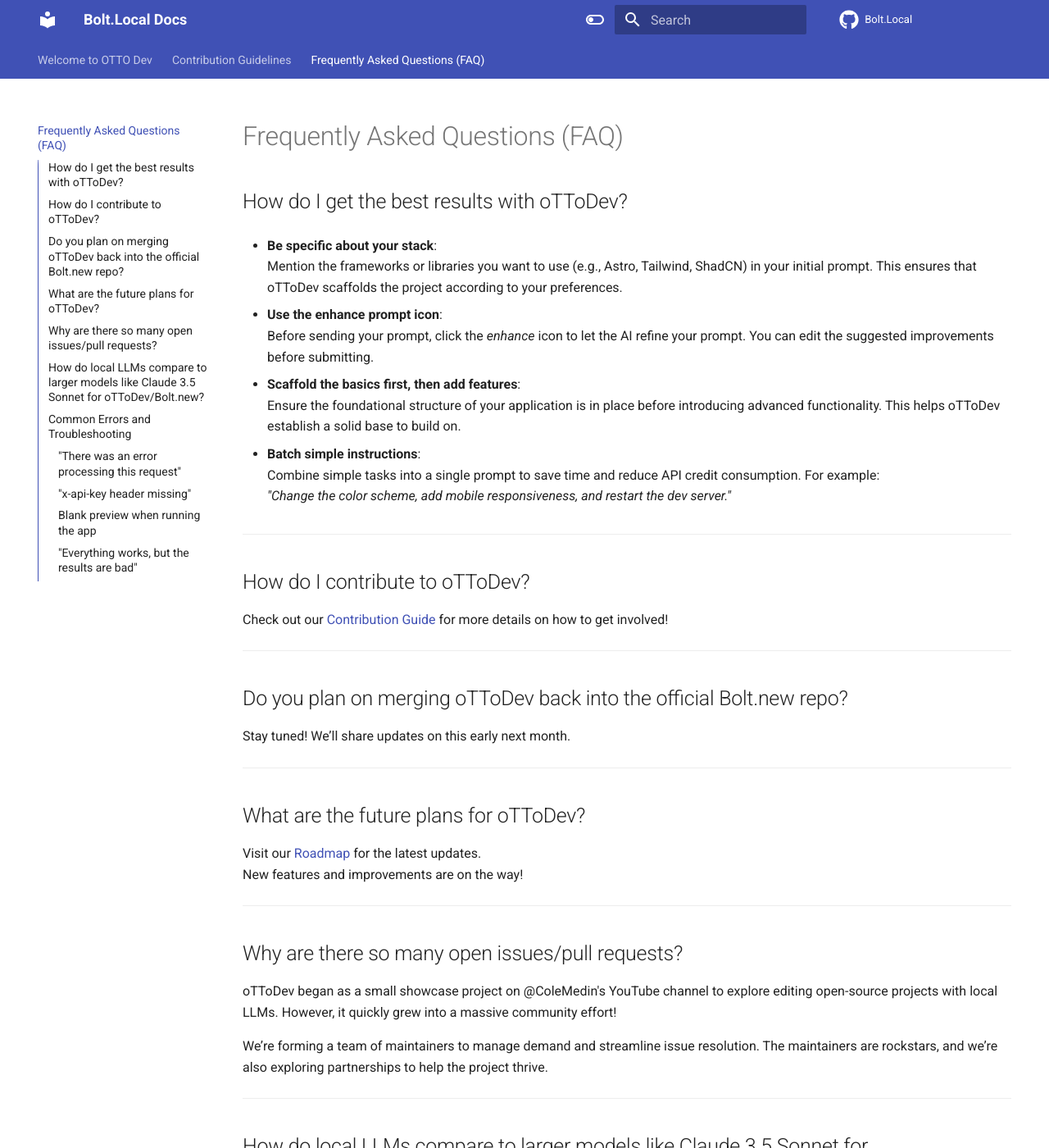
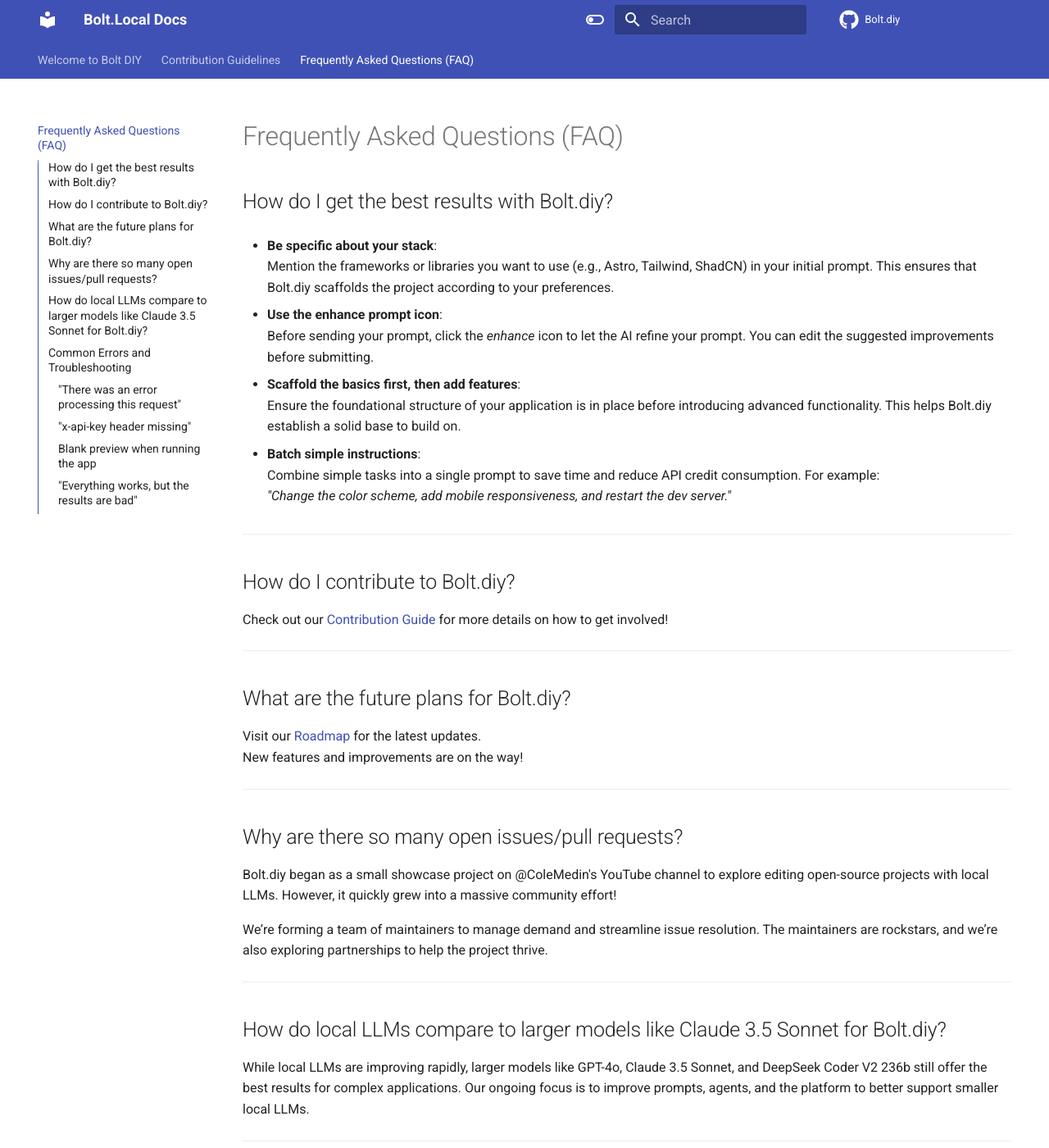
Before and after one commit to stackblitz/bolt.new, an MkDocs documentation site: the page built from docs/docs/FAQ.md, in a window 1280 px wide and 1400 px high. Shown: the whole window at 82% size. Built offline with MkDocs 1.6.1 and Material for MkDocs 9.7.7, drawn with Linux system fonts in a browser that asks for light colours; comment, search, counter and statistics services are not loaded; some of the changed text lies outside the part shown.

Commit message:
updated docs with new name

```diff
--- a/docs/docs/FAQ.md
+++ b/docs/docs/FAQ.md
@@ -1,15 +1,15 @@
 # Frequently Asked Questions (FAQ)
 
-## How do I get the best results with oTToDev?
+## How do I get the best results with Bolt.diy?
 
 - **Be specific about your stack**:
-  Mention the frameworks or libraries you want to use (e.g., Astro, Tailwind, ShadCN) in your initial prompt. This ensures that oTToDev scaffolds the project according to your preferences.
+  Mention the frameworks or libraries you want to use (e.g., Astro, Tailwind, ShadCN) in your initial prompt. This ensures that Bolt.diy scaffolds the project according to your preferences.
 
 - **Use the enhance prompt icon**:
   Before sending your prompt, click the *enhance* icon to let the AI refine your prompt. You can edit the suggested improvements before submitting.
 
 - **Scaffold the basics first, then add features**:
-  Ensure the foundational structure of your application is in place before introducing advanced functionality. This helps oTToDev establish a solid base to build on.
+  Ensure the foundational structure of your application is in place before introducing advanced functionality. This helps Bolt.diy establish a solid base to build on.
 
 - **Batch simple instructions**:
   Combine simple tasks into a single prompt to save time and reduce API credit consumption. For example:
@@ -17,19 +17,14 @@
 
 ---
 
-## How do I contribute to oTToDev?
+## How do I contribute to Bolt.diy?
 
 Check out our [Contribution Guide](CONTRIBUTING.md) for more details on how to get involved!
 
 ---
 
-## Do you plan on merging oTToDev back into the official Bolt.new repo?
 
-Stay tuned! We’ll share updates on this early next month.
-
----
-
-## What are the future plans for oTToDev?
+## What are the future plans for Bolt.diy?
 
 Visit our [Roadmap](https://roadmap.sh/r/ottodev-roadmap-2ovzo) for the latest updates.
 New features and improvements are on the way!
@@ -38,13 +33,13 @@ New features and improvements are on the way!
 
 ## Why are there so many open issues/pull requests?
 
-oTToDev began as a small showcase project on @ColeMedin's YouTube channel to explore editing open-source projects with local LLMs. However, it quickly grew into a massive community effort!
+Bolt.diy began as a small showcase project on @ColeMedin's YouTube channel to explore editing open-source projects with local LLMs. However, it quickly grew into a massive community effort!
 
 We’re forming a team of maintainers to manage demand and streamline issue resolution. The maintainers are rockstars, and we’re also exploring partnerships to help the project thrive.
 
 ---
 
-## How do local LLMs compare to larger models like Claude 3.5 Sonnet for oTToDev/Bolt.new?
+## How do local LLMs compare to larger models like Claude 3.5 Sonnet for Bolt.diy?
 
 While local LLMs are improving rapidly, larger models like GPT-4o, Claude 3.5 Sonnet, and DeepSeek Coder V2 236b still offer the best results for complex applications. Our ongoing focus is to improve prompts, agents, and the platform to better support smaller local LLMs.
 
--- a/docs/mkdocs.yml
+++ b/docs/mkdocs.yml
@@ -31,19 +31,19 @@ theme:
     repo: fontawesome/brands/github
   # logo: assets/logo.png
   # favicon: assets/logo.png
-repo_name: Bolt.Local
-repo_url: https://github.com/coleam00/bolt.new-any-llm
+repo_name: Bolt.diy
+repo_url: https://github.com/stackblitz-labs/bolt.diy
 edit_uri: ""
 
 extra:
   generator: false
   social:
     - icon: fontawesome/brands/github
-      link: https://github.com/coleam00/bolt.new-any-llm
-      name: Bolt.Local
+      link: https://github.com/stackblitz-labs/bolt.diy
+      name: Bolt.diy
     - icon: fontawesome/brands/discourse
       link: https://thinktank.ottomator.ai/
-      name: Bolt.Local Discourse
+      name: Bolt.diy Discourse
 
 
 markdown_extensions:
```
Also changed, not shown: docs/docs/CONTRIBUTING.md (+2 -2 lines), docs/docs/index.md (+14 -14 lines).
